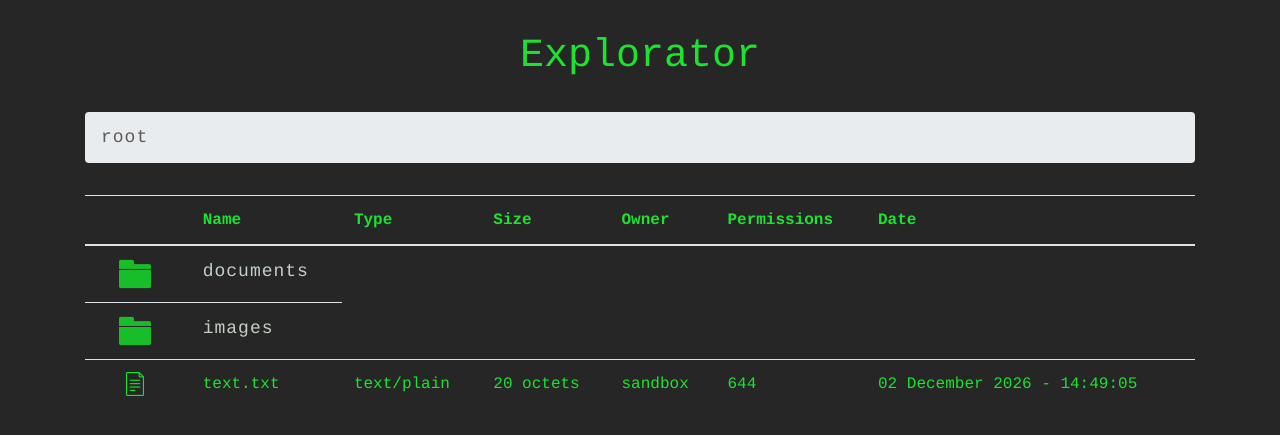
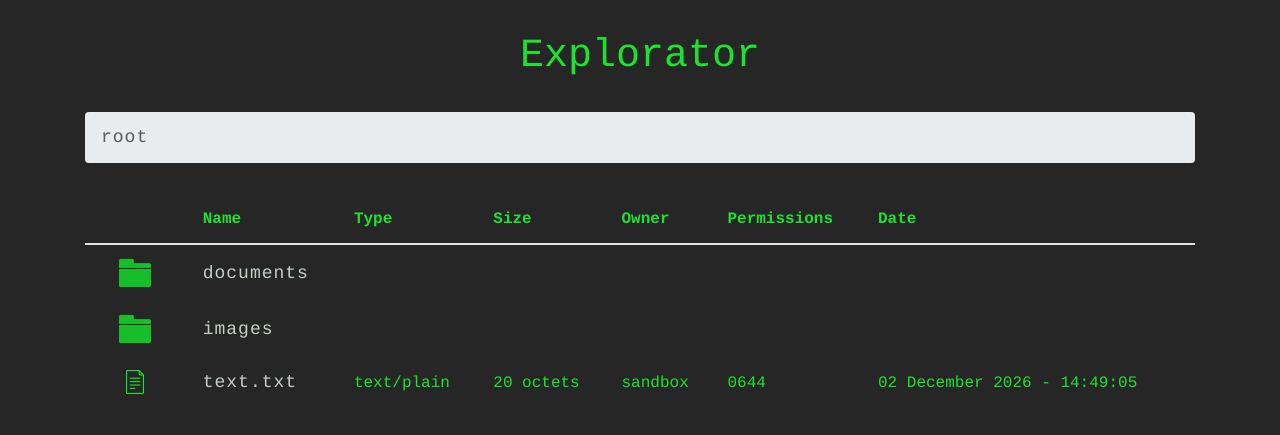
Before and after one commit to maximejanod/explorateur-de-fichier, a PHP site: page / in a window 1280 px wide. Shown: the top 435 px of the page. Run offline with PHP 8.4, Linux system fonts and the light colour scheme; some libraries are stand-ins or nearby versions.

```diff
--- a/assets/css/explorer.css
+++ b/assets/css/explorer.css
@@ -87,3 +87,8 @@ ul {
   list-style-type: none;
   line-height: 45px;
 }
+
+.table td, .table th {
+  border-top: none;
+  vertical-align: middle;
+}
--- a/index.php
+++ b/index.php
@@ -107,14 +107,14 @@ function listFolder(string $folder, string $sound): array {
 
       array_push($files, [
 
-          'name'    => $element
+          'icon'    => getIcon($element)
+        , 'name'    => $element
         , 'path'    => $path
-        , 'icon'    => getIcon($element)
+        , 'type'    => finfo_file(finfo_open(FILEINFO_MIME_TYPE), $path)
         , 'size'    => filesize($path)
-        , 'date'    => date('d F Y - H:i:s', filemtime($path))
-        , 'type'    => finfo_file(finfo_open(FILEINFO_MIME_TYPE), $path)
         , 'owner'   => posix_getpwuid(fileowner($path))['name']
         , 'chmod'   => decoct(fileperms($path) & 0777)
+        , 'date'    => date('d F Y - H:i:s', filemtime($path))
 
       ]);
 
--- a/templates/explorer.html
+++ b/templates/explorer.html
@@ -41,6 +41,7 @@
 
             <table class="table">
               <thead>
+
                 <tr>
                   <th scope="col"></th>
                   <th scope="col">Name</th>
@@ -50,6 +51,12 @@
                   <th scope="col">Permissions</th>
                   <th scope="col">Date</th>
                 </tr>
+
+                <!-- <tr>
+                  <th scope="col"></th>
+                  <th scope="col">Dossiers / Fichiers</th>
+                </tr> -->
+
               </thead>
               <tbody>
 
@@ -63,15 +70,29 @@
 
                 {# FILES #}
                 {% for file in scaffolding.files %}
+
                   <tr>
                     <th scope="row"><img class="i-file" src="assets/icons/{{ file.icon }}.png" alt="file icon"></th>
-                    <td>{{ file.name }}</td>
+                    <td><a href="{{ file.path }}" download>{{ file.name }}</a></td>
                     <td>{{ file.type }}</td>
                     <td> {{ file.size }} {% if file.size > 0 %} octets {% else %} octet {% endif %}</td>
                     <td>{{ file.owner }}</td>
-                    <td>{{ file.chmod }}</td>
+                    <td>0{{ file.chmod }}</td>
                     <td>{{ file.date }}</td>
                   </tr>
+
+                  <!-- <tr>
+                    <th scope="row"><img class="i-file" src="assets/icons/{{ file.icon }}.png" alt="file icon"></th>
+                    <td>
+                      <span><a href="{{ file.path }}" download>{{ file.name }}</a></span>
+                      <span>{{ file.type }}</span>
+                      <span>{{ file.size }} {% if file.size > 0 %} octets {% else %} octet {% endif %}</span>
+                      <span>{{ file.owner }}</span>
+                      <span>{{ file.chmod }}</span>
+                      <span>{{ file.date }}</span>
+                    </td>
+                  </tr> -->
+
                 {% endfor %}
 
               </tbody>
```
